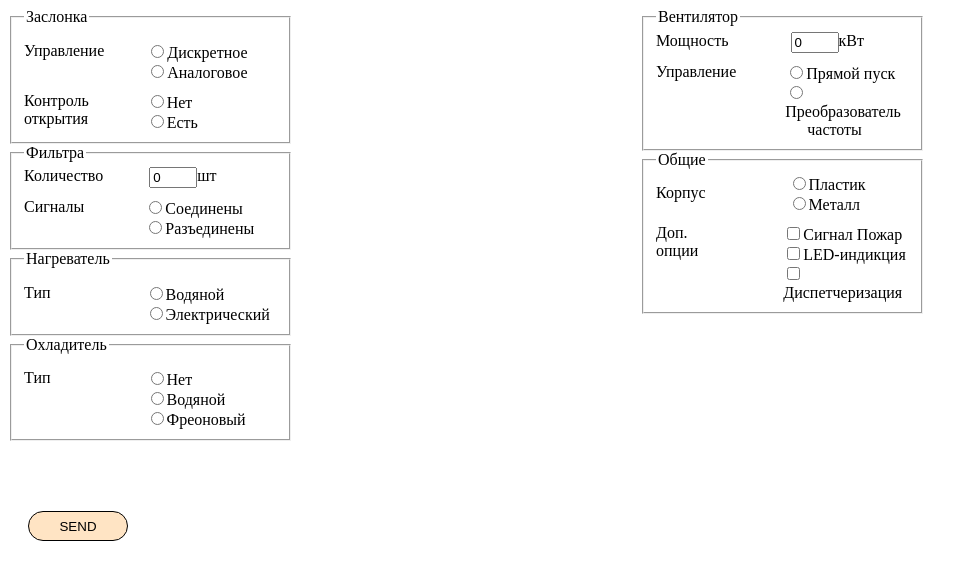
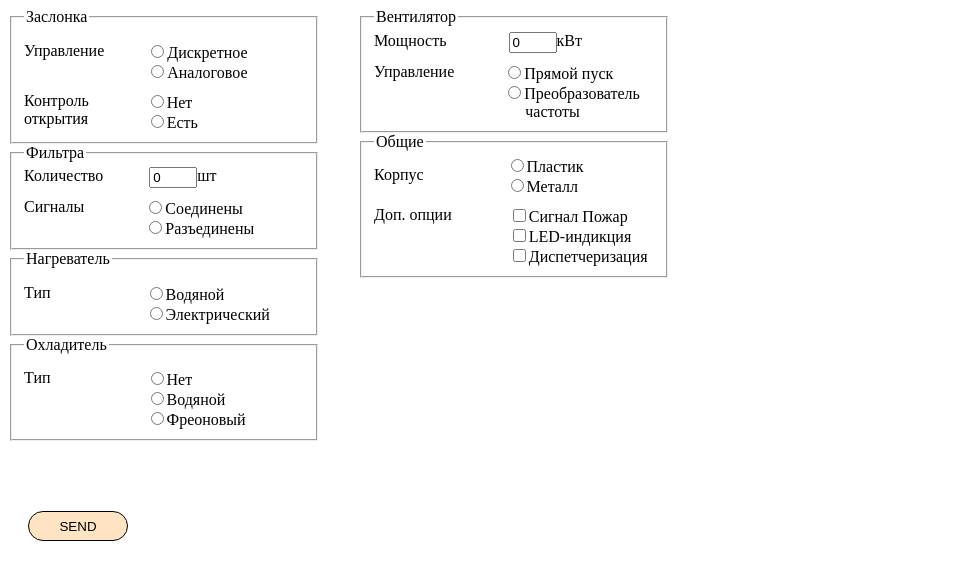
Before and after one commit to Abdullah-ahi/testProject, a plain HTML site: page public/index.html in a window 1280 px wide. Shown: the whole page, without its empty margins (0-976 px from the left). Drawn offline with nearby package versions, Linux system fonts and the light colour scheme.

Commit message:
Updated style.css

```diff
--- a/public/styles/style.css
+++ b/public/styles/style.css
@@ -3,7 +3,7 @@
     flex-wrap: wrap;
 }
 .app-comp{
-    width: 50%;
+    width: 350px;
 }
 .controlling{
     display: flex;
@@ -19,7 +19,7 @@
 }
 
 .object-block{
-    width: 40%;
+    width: 80%;
 }
 .filter-count{
     width: 40px;
```
